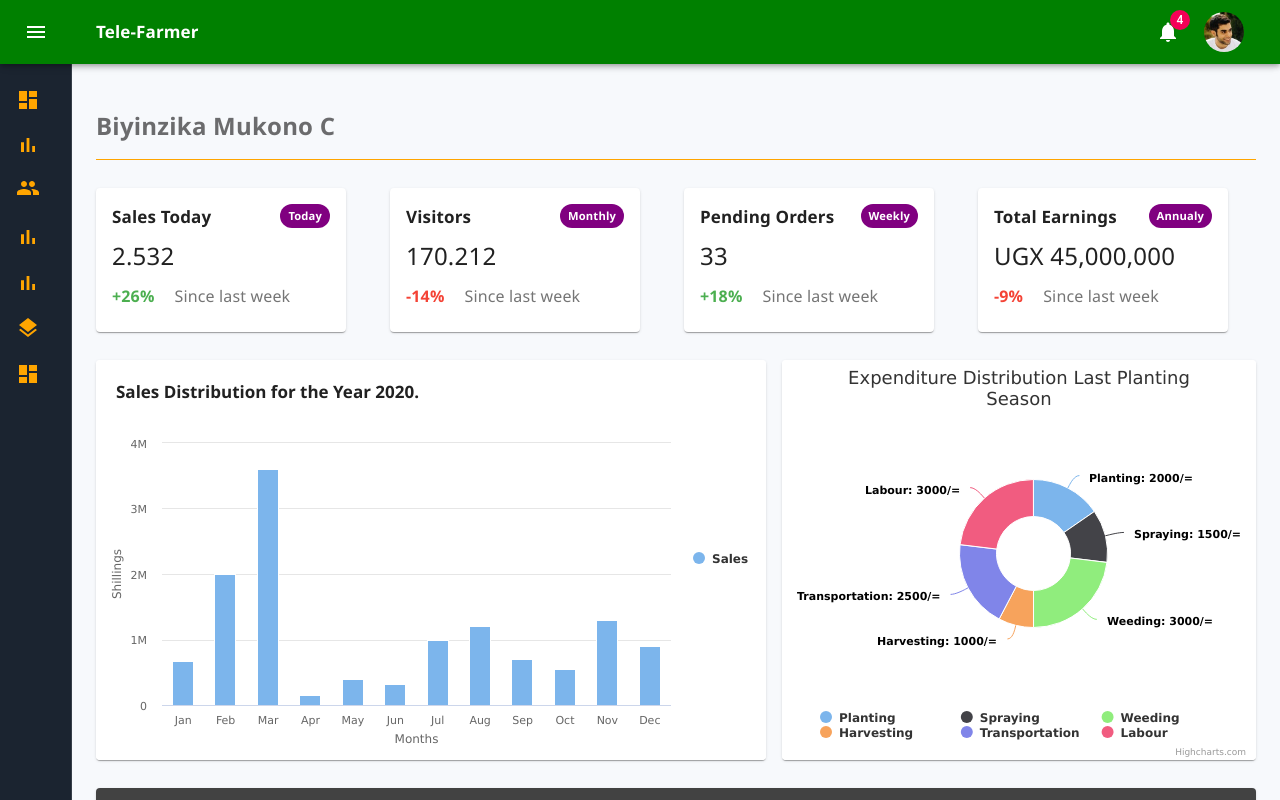
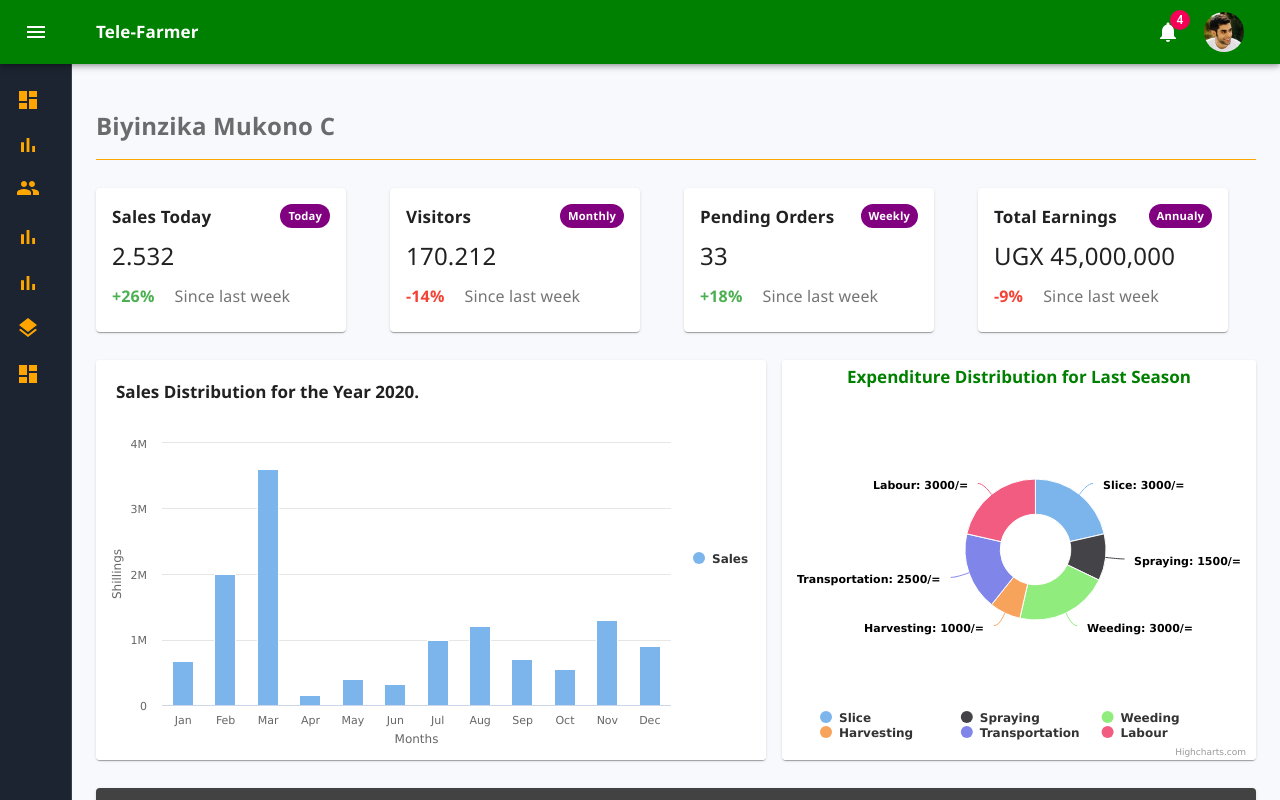
Before and after one commit to Farm-Manager-RefactoryUg/web-app, a React (Create React App) app: page /dashboard in a window 1280 px wide. Built offline with nearby package versions, Linux system fonts and the light colour scheme; no server answers.

Commit message:
add wamala's code

```diff
--- a/src/components/PieChart.js
+++ b/src/components/PieChart.js
@@ -1,7 +1,26 @@
-import React from "react";
+import React, { useEffect, useState } from "react";
+import axios from "axios";
 // import { useTheme } from "@material-ui/core/styles";
 import Highcharts from "highcharts";
 import HighchartsReact from "highcharts-react-official";
+
+
+
+
+
+export default function PieChart() {
+
+     const [items, setItems] = useState("");
+    useEffect(() => {
+      axios
+        .get("https://farmmanager-api.herokuapp.com/api/expenditure/")
+        .then((response) => {
+          setItems(response.data);
+        })
+        .catch((err) => {
+          console.log(err);
+        });
+    }, []);
 
     const options = {
       chart: {
@@ -9,11 +28,16 @@ const options = {
         plotBorderWidth: null,
         plotShadow: false,
         type: "pie",
-
       },
 
       title: {
-    text: "Expenditure Distribution Last Planting Season",
+        text: "Expenditure Distribution for Last Season",
+        style: {
+          fontFamily: "Segoe UI",
+          fontWeight: "600",
+          fontSize: "1.0625rem",
+          color: "green",
+        },
       },
       subtitle: {
         // text:(sum()),
@@ -46,33 +70,29 @@ const options = {
           },
         },
       },
+      // items && items.map((item) => item.product)
       series: [
         {
           name: "Share",
           data: [
-        { name: "Planting", y: 2000 },
+            //  items && items.map((item) => item.product),
+
+            { name: items.product, y: 3000},
             { name: "Spraying", y: 1500 },
             { name: "Weeding", y: 3000 },
             { name: "Harvesting", y: 1000 },
             { name: "Transportation", y: 2500 },
             { name: "Labour", y: 3000 },
+
           ],
         },
       ],
     };
-
-
-
-export default function Chart() {
-
-
 //   console.log(this.options.yData)
 
   return (
     <React.Fragment>
-
       <HighchartsReact highcharts={Highcharts} options={options} />
-
     </React.Fragment>
-  );
+  )
 }
```
Lines whose indentation alone changed are shown as unchanged.
